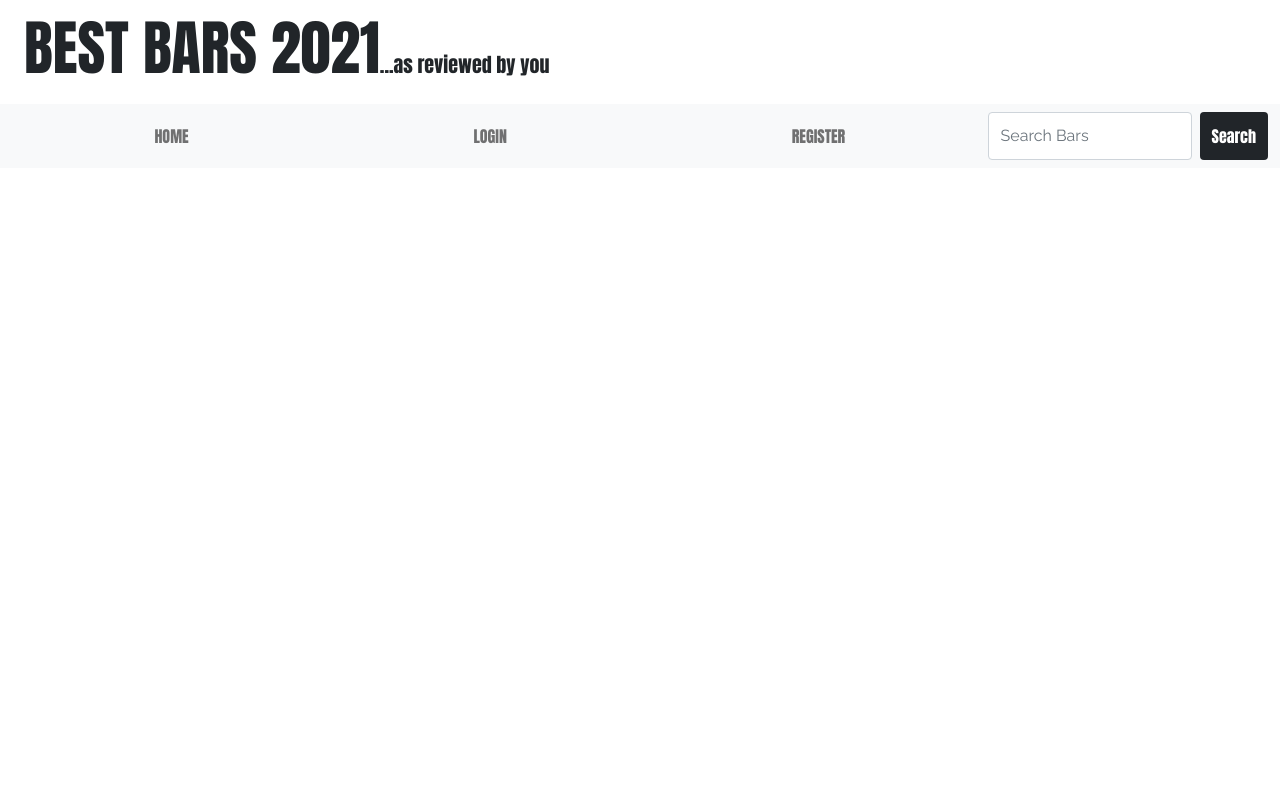
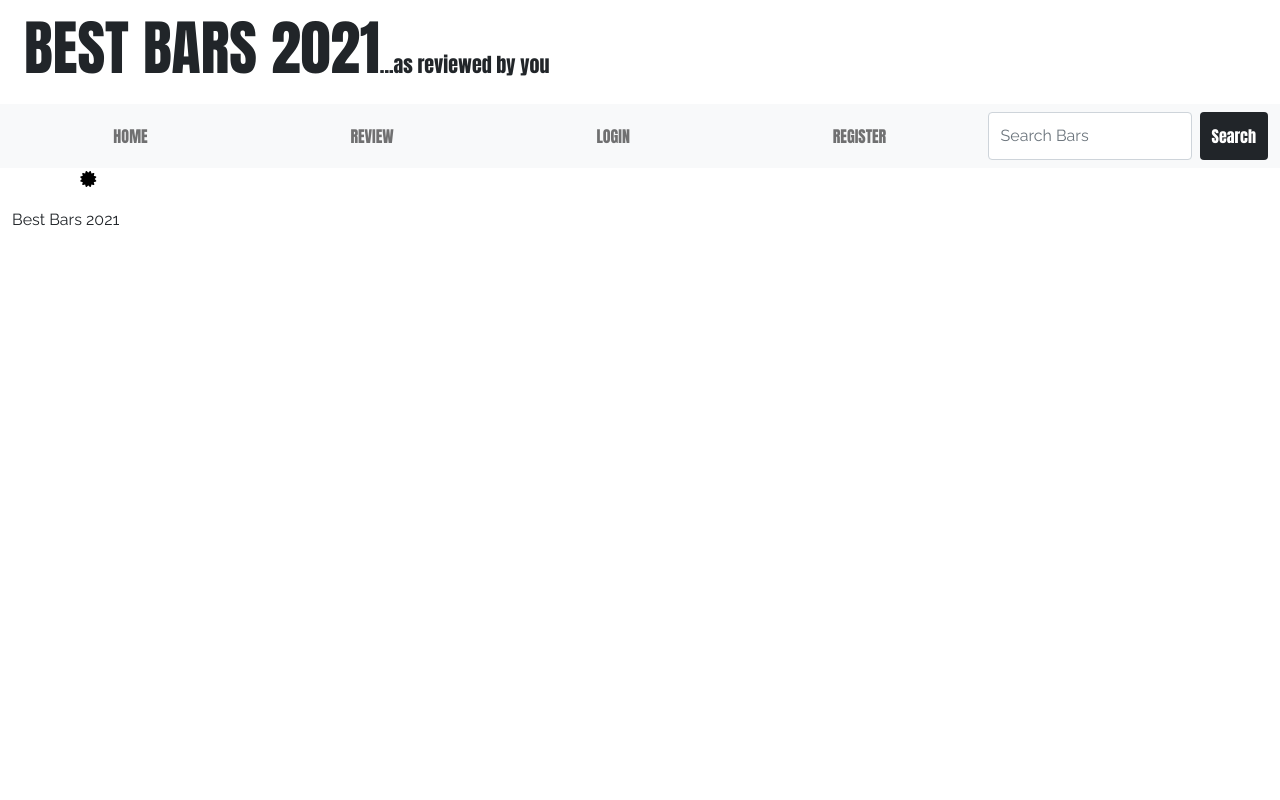
Before and after one commit to chardma3/Best-Bars-2021, a Flask app: page / in a window 1280 px wide. Run offline with Flask 2, Linux system fonts and the light colour scheme; data that the repository does not hold is empty; some libraries are stand-ins or nearby versions.

Commit message:
add reviews link, add index.html, remove profile, add footer

```diff
--- a/app.py
+++ b/app.py
@@ -86,18 +86,6 @@ def login():
     return render_template("login.html")
 
 
-@app.route("/profile/<username>", methods=["GET", "POST"])
-def profile(username):
-    # grab the session user's username from db
-    username = mongo.db.users.find_one(
-        {"username": session["user"]})["username"]
-
-    if session["user"]:
-        return render_template("profile.html", username=username)
-
-    return redirect(url_for("login"))
-
-
 @app.route("/logout")
 def logout():
     # remove user from session cookies
--- a/static/css/style.css
+++ b/static/css/style.css
@@ -2,9 +2,13 @@
 
 
 * {
-padding: 0;
-margin: 0;
-box-sizing: border-box;
+    padding: 0;
+    margin: 0;
+    box-sizing: border-box;
+}
+
+html {
+    height: 100vh;
 }
 
 body {
@@ -53,7 +57,7 @@ a:hover {
 
 .flashes h4 {
     line-height: 20px;
-    margin-top: 50px;
+    margin-top  : 50px;
     color: purple;
     font-family: 'Anton', sans-serif;
 }
--- a/templates/base.html
+++ b/templates/base.html
@@ -36,10 +36,6 @@
                                 class="nav-link">HOME</a>
                         </li>
                         {% if session.user %}
-                        <li id="menu-item-4"
-                            class="nav-item menu-item menu-item-type-post_type menu-item-object-page menu-item-4"><a
-                                href="{{ url_for('profile', username=session['user']) }}" class="nav-link">PROFILE</a>
-                        </li>
                         <li id="menu-item-5"
                             class="nav-item menu-item menu-item-type-post_type menu-item-object-page menu-item-4"><a
                                 href="{{ url_for('write_review') }}" class="nav-link">REVIEW</a></li>
@@ -48,6 +44,9 @@
                                 href="{{ url_for('logout', username=session['user']) }}" class="nav-link">LOG OUT</a>
                         </li>
                         {% else %}
+                        <li id="menu-item-7"
+                            class="nav-item menu-item menu-item-type-post_type menu-item-object-page menu-item-4"><a
+                                href="{{ url_for('reviews') }}" class="nav-link">REVIEW</a></li>
                         <li id="menu-item-2"
                             class="nav-item menu-item menu-item-type-post_type menu-item-object-page menu-item-2"><a
                                 href="{{ url_for('login') }}" class="nav-link">LOGIN</a></li>
@@ -83,6 +82,48 @@
         {% endblock %}
     </main>
 
+    <footer>
+        <section class="container-fluid footer-container">
+            <div class="row">
+                <div class="social-container mx-auto">
+                    <ul class="list-inline social-links">
+                        <li class="list-inline-item">
+                            <a target="_blank" href="https://www.facebook.com">
+                                <i class="fa fa-facebook" aria-hidden="true"></i>
+                                <span class="sr-only">Facebook</span>
+                            </a>
+                        </li>
+                        <li class="list-inline-item">
+                            <a target="_blank" href="https://www.instagram.com">
+                                <i class="fa fa-instagram" aria-hidden="true"></i>
+                                <span class="sr-only">Instagram</span>
+                            </a>
+                        </li>
+                        <li class="list-inline-item">
+                            <a target="_blank" href="https://www.tripadvisor.com/">
+                                <i class="fa fa-tripadvisor" aria-hidden="true"></i>
+                                <span class="sr-only">Trip Advisor</span>
+                            </a>
+                        </li>
+                        <li class="list-inline-item">
+                            <a target="_blank" href="https://whiteguide.com/">
+                                <i class="fa fa-certificate" aria-hidden="true"></i>
+                                <span class="sr-only">White Guide</span>
+                            </a>
+                        </li>
+                    </ul>
+                </div>
+            </div>
+            <div class="row">
+                <div class="col">
+                    <div class="copyright-container mx-auto">
+                        <p>Best Bars 2021</p>
+                    </div>
+                </div>
+            </div>
+      </section>
+    </footer>
+
     <script src="https://code.jquery.com/jquery-3.5.1.min.js"
         integrity="sha256-9/aliU8dGd2tb6OSsuzixeV4y/faTqgFtohetphbbj0=" crossorigin="anonymous"></script>
     <script src="https://cdn.jsdelivr.net/npm/bootstrap@5.0.0-beta1/dist/js/bootstrap.bundle.min.js"
--- /dev/null
+++ b/templates/index.html
@@ -0,0 +1,6 @@
+{% extends "base.html" %}
+{% block content %}
+
+
+
+{% endblock %}
```
